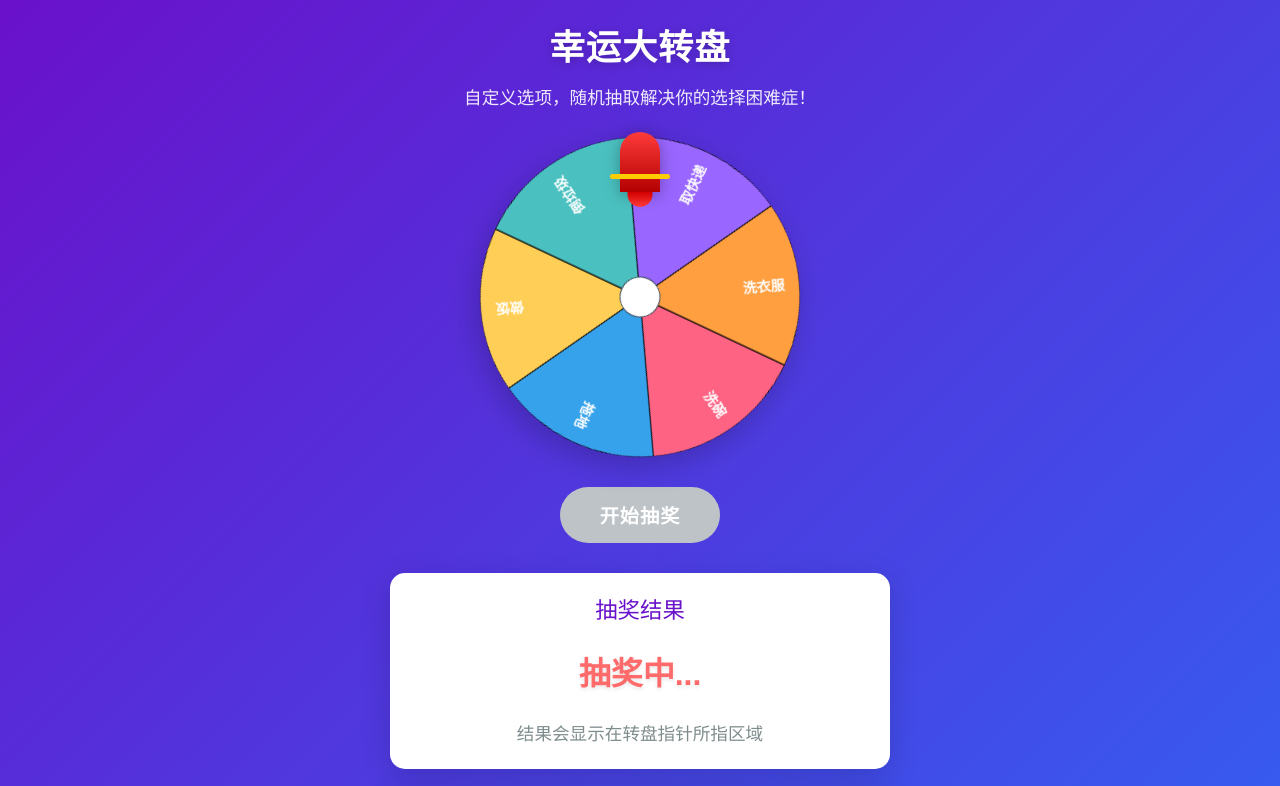
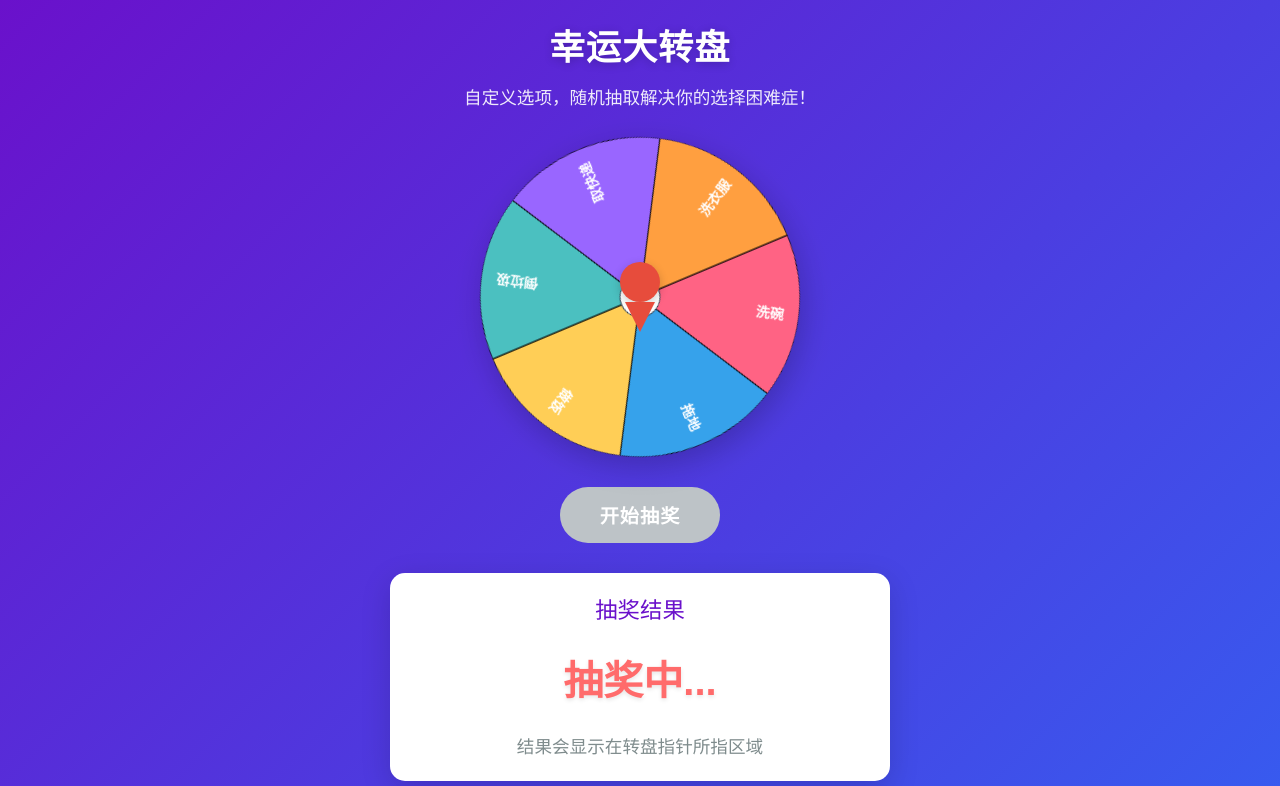
Before and after one commit to gongdefei/gongdefei, a plain HTML site: page index.html in a window 1280 px wide. Both pictures are taken after a click on the button "开始抽奖". Shown: the top 786 px of the page. Drawn offline with Linux system fonts and the light colour scheme.

Commit message:
Update index.html

```diff
--- a/index.html
+++ b/index.html
@@ -49,41 +49,41 @@
             height: 100%;
             border-radius: 50%;
             box-shadow: 0 10px 30px rgba(0,0,0,0.2);
-            transition: none;
+            transition: transform 4s cubic-bezier(0.3, 0.1, 0.1, 1);
         }
+        /* 改进后的指针样式 - 位于中心 */
         .pointer {
             position: absolute;
-            top: -5px;
+            top: 50%;
             left: 50%;
-            transform: translateX(-50%);
+            transform: translate(-50%, -50%);
             width: 40px;
-            height: 60px;
-            background: linear-gradient(to bottom, #ff3b3b, #b30000);
-            border-radius: 20px 20px 0 0;
+            height: 70px; /* 增加高度使三角形突出 */
             z-index: 10;
-            box-shadow: 0 3px 15px rgba(0,0,0,0.3);
         }
         .pointer:before {
             content: '';
             position: absolute;
-            top: 100%;
+            top: 0;
             left: 50%;
             transform: translateX(-50%);
-            width: 25px;
-            height: 15px;
-            background: linear-gradient(to bottom, #d10000, #ff3b3b);
-            border-radius: 0 0 15px 15px;
+            width: 40px;
+            height: 40px;
+            background: #e74c3c;
+            border-radius: 50%;
+            box-shadow: 0 3px 10px rgba(0,0,0,0.2);
         }
         .pointer:after {
             content: '';
             position: absolute;
-            top: 70%;
+            top: 40px; /* 从圆形底部开始 */
             left: 50%;
             transform: translateX(-50%);
-            width: 60px;
-            height: 5px;
-            background: #ffcc00;
-            border-radius: 5px;
+            width: 0;
+            height: 0;
+            border-left: 15px solid transparent;
+            border-right: 15px solid transparent;
+            border-top: 30px solid #e74c3c; /* 三角形朝下 */
         }
         .controls {
             display: flex;
@@ -129,7 +129,7 @@
             margin-bottom: 10px;
         }
         #result {
-            font-size: 2rem;
+            font-size: 2.5rem;
             font-weight: bold;
             color: #ff6b6b;
             text-shadow: 0 2px 4px rgba(0,0,0,0.1);
@@ -374,15 +374,13 @@
             // 初始选项（如果localStorage中没有则使用默认值）
             let options = JSON.parse(localStorage.getItem('wheelOptions')) ||
                          ['洗碗', '拖地', '做饭', '倒垃圾', '取快递', '洗衣服'];
-            let currentRotation = 0; // 跟踪当前旋转角度
             let isSpinning = false;
+            let currentRotation = 0; // 记录当前旋转角度
             let editingIndex = -1; // 当前编辑的选项索引
-
-            // 扩展颜色数组支持10个选项
             const colors = [
                 '#FF6384', '#36A2EB', '#FFCE56', '#4BC0C0',
                 '#9966FF', '#FF9F40', '#8AC249', '#E74C3C',
-                '#FF5252', '#2196F3'
+                '#FF5252', '#2196F3' // 增加两种颜色支持10个选项
             ];
 
             // 渲染选项列表
@@ -462,7 +460,7 @@
                     ctx.restore();
                 }
 
-                // 绘制中心圆
+                // 绘制中心圆（白色）
                 ctx.beginPath();
                 ctx.arc(center, center, 20, 0, Math.PI * 2);
                 ctx.fillStyle = '#ffffff';
@@ -566,7 +564,7 @@
                 });
             }
 
-            // 转盘旋转动画 - 解决结果不一致问题
+            // 转盘旋转动画 - 修复结果不一致问题
             function spinWheel() {
                 if (isSpinning || options.length < 2 || options.length > 10) return;
 
@@ -574,33 +572,39 @@
                 spinBtn.disabled = true;
                 resultDiv.textContent = '抽奖中...';
 
-                // 重置转盘位置（在开始新旋转前重置角度为0）
+                // 计算随机停止位置（增加不可预测性）
+                const spins = 5 + Math.random() * 2; // 5-7圈
+                const randomIndex = Math.floor(Math.random() * options.length);
+                const anglePerOption = 360 / options.length;
+
+                // 关键修复：精确计算停止角度确保指针指向正确区域
+                // 指针位于顶部（12点钟方向），所以选项0的中心应该在90°（顶部）
+                // 选项索引 i 的中心在角度 = 90° - i * (360 / n)
+                const targetCenterAngle = 90 - anglePerOption * randomIndex;
+
+                // 停止角度 = 多圈旋转 + 目标中心角度
+                const stopAngle = 360 * spins + targetCenterAngle;
+
+                // 重置转盘位置（无动画）
                 canvas.style.transition = 'none';
-                canvas.style.transform = 'rotate(0deg)';
+                canvas.style.transform = `rotate(0deg)`;
                 currentRotation = 0;
 
-                // 等待浏览器渲染重置后的位置
+                // 确保重绘完成
                 setTimeout(() => {
-                    // 计算随机停止位置
-                    const spins = 5 + Math.random() * 2; // 5-7圈
-                    const randomIndex = Math.floor(Math.random() * options.length);
-
-                    // 每个选项的度数间隔
-                    const optionAngle = 360 / options.length;
-
-                    // 计算目标选项应该停止的位置（加上额外旋转圈数）
-                    // 使目标选项的中心点停在指针位置（-90度偏移）
-                    const targetRotation = spins * 360 + 360 - (randomIndex * optionAngle + optionAngle / 2) + 90;
-
-                    // 应用旋转动画
+                    // 应用平滑旋转
                     canvas.style.transition = 'transform 4s cubic-bezier(0.3, 0.1, 0.1, 1)';
-                    canvas.style.transform = `rotate(${targetRotation}deg)`;
-                    currentRotation = targetRotation;
+                    canvas.style.transform = `rotate(${stopAngle}deg)`;
+                    currentRotation = stopAngle % 360;
 
                     // 4秒后显示结果
                     setTimeout(() => {
-                        // 显示结果动画
-                        resultDiv.textContent = options[randomIndex];
+                        // 关键修复：根据实际旋转角度计算当前选项索引
+                        const normalizedAngle = (360 - currentRotation % 360 + 90) % 360;
+                        const currentIndex = Math.floor(normalizedAngle / anglePerOption) % options.length;
+
+                        // 显示结果
+                        resultDiv.textContent = options[currentIndex];
                         resultDiv.style.animation = 'bounce 0.8s';
 
                         setTimeout(() => {
```
